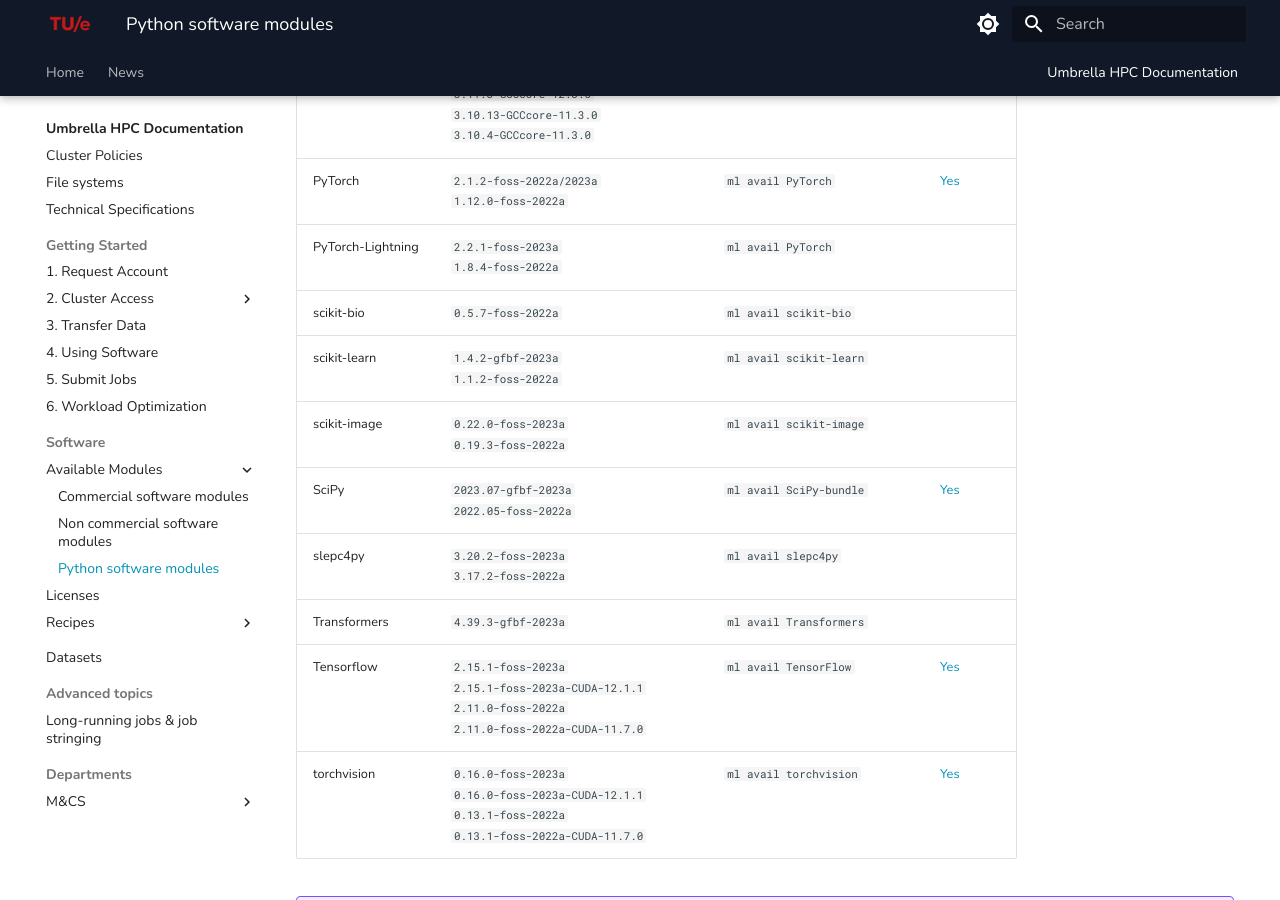
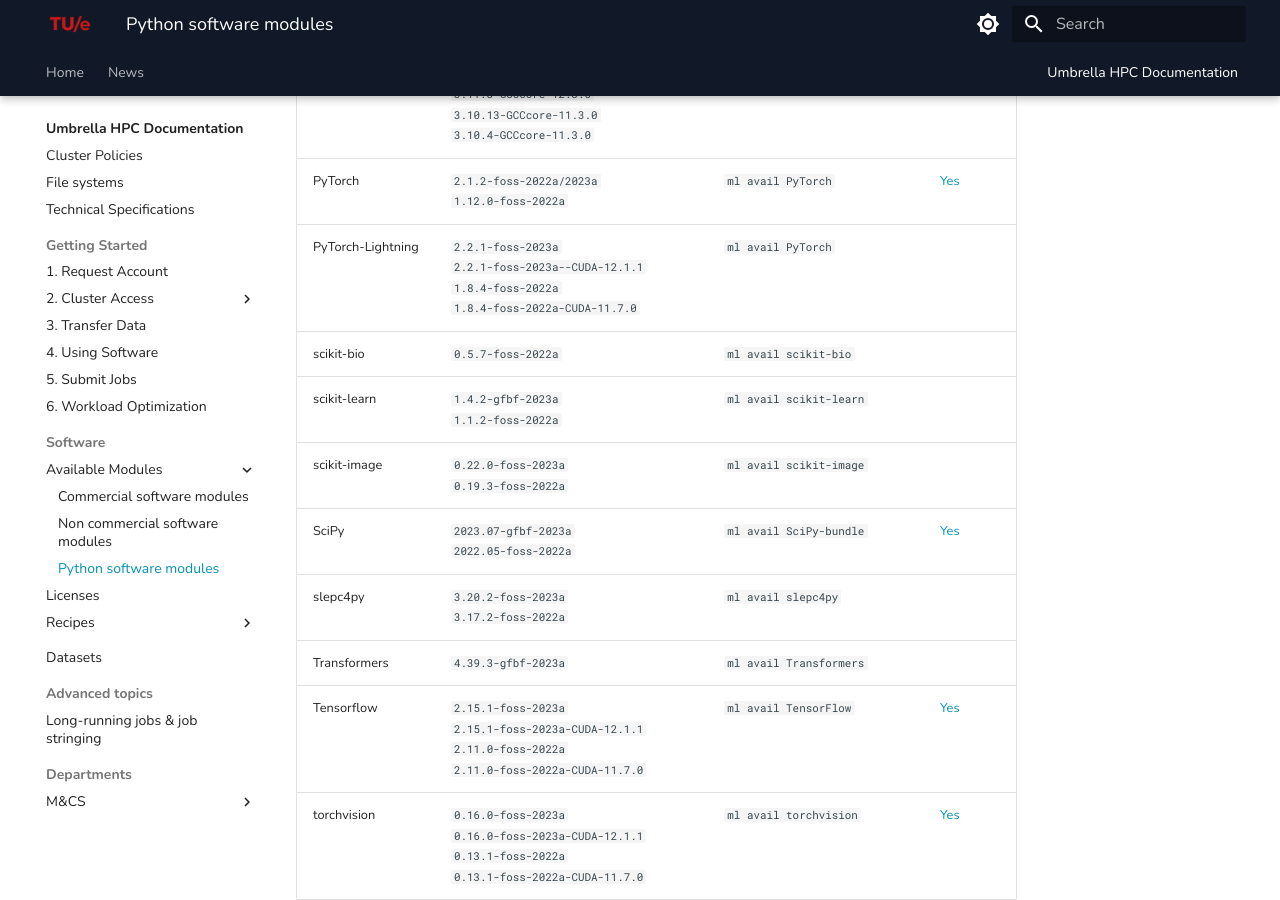
Before and after one commit to gferhpc/supercomputing.tue.nl, an MkDocs documentation site: the page built from pages/documentation/software/modules/python.md, in a window 1280 px wide and 900 px high, scrolled down 931 px. Built offline with MkDocs 1.6.1 and Material for MkDocs 9.7.7, drawn with Linux system fonts in a browser that asks for light colours.

Commit message:
Update python.md

```diff
--- a/pages/documentation/software/modules/python.md
+++ b/pages/documentation/software/modules/python.md
@@ -19,7 +19,7 @@
 | petc4py           | `3.20.3-foss-2023a`<br>`3.17.4-foss-2022a`                                                          | `ml avail petsc4py`     |                                                                 |
 | Python            | `3.12.3-GCCcore-13.3.0`<br>`3.11.3-GCCcore-12.3.0`<br/>`3.10.13-GCCcore-11.3.0`<br/>`3.10.4-GCCcore-11.3.0` | `ml avail Python/`      |                                                                 |
 | PyTorch           | `2.1.2-foss-2022a/2023a`<br/>`1.12.0-foss-2022a`                             | `ml avail PyTorch`      | [Yes](https://hpc.tue.nl "included in Jupyter"){:target=_blank} |
-| PyTorch-Lightning | `2.2.1-foss-2023a`<br/>`1.8.4-foss-2022a`                                    | `ml avail PyTorch`      |                                                                 |
+| PyTorch-Lightning | `2.2.1-foss-2023a`<br/>`2.2.1-foss-2023a--CUDA-12.1.1`<br>`1.8.4-foss-2022a`<br>`1.8.4-foss-2022a-CUDA-11.7.0` | `ml avail PyTorch`      |                                                                 |
 | scikit-bio        | `0.5.7-foss-2022a`                                                           | `ml avail scikit-bio`   |                                                                 |
 | scikit-learn      | `1.4.2-gfbf-2023a`<br>`1.1.2-foss-2022a`                                                           | `ml avail scikit-learn` |                                                                 |
 | scikit-image      | `0.22.0-foss-2023a`<br>`0.19.3-foss-2022a`                                                          | `ml avail scikit-image` |                                                                 |
```
